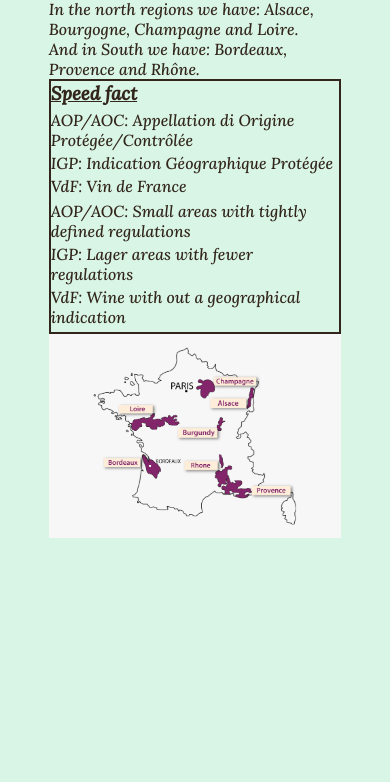
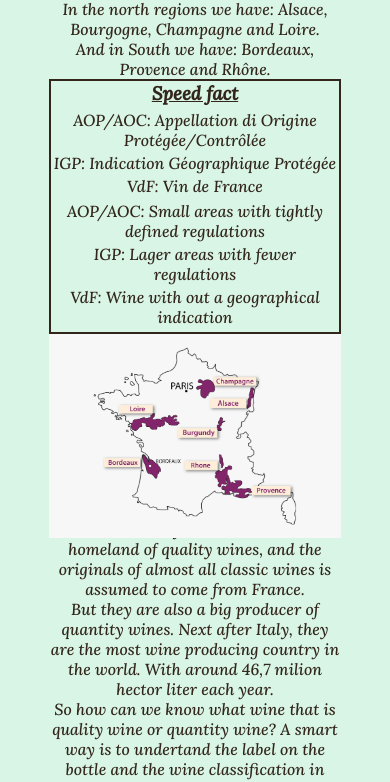
Before and after one commit to GurraNasan/Understandingthelabel, a plain HTML site: page north.html in a window 390 px wide. Shown: the part 892-1674 px from the top of the page. Drawn offline with Linux system fonts and the light colour scheme.

Commit message:
fix bug on media querie for screen smaller then 1100px

```diff
--- a/assets/css/style.css
+++ b/assets/css/style.css
@@ -62,7 +62,7 @@ body {
 
 .fact-section {
     margin-left: 3px;
-    height: 750px;
+    height: 700px;
 }
 
 .fact-section div {
@@ -84,6 +84,7 @@ body {
 .img-box img {
     max-width: 100%;
     max-height: 100%;
+    margin-top: 30px;
 
 }
 
@@ -91,6 +92,7 @@ body {
     float: right;
     border: #32251b solid 2px;
     width: 33%;
+    margin-top: 30px;
 }
 .speed-fact h3 {
     text-decoration: underline #32251b;
@@ -105,7 +107,7 @@ body {
     margin: 5px 0;
 }
 
-/* footer */
+/* footer  and social links*/
 
 footer {
     height: 50px;
@@ -140,21 +142,26 @@ footer i {
 
 /* Media queries */
 
-/* For screens up to 1000px */
-@media screen and (max-width: 1000px) {
+/* For screens up to 1100px */
+@media screen and (max-width: 1100px) {
 .fact-section {
     width: 75%;
-    height: 1500px;
+    height: 1200px;
     margin: 0 auto;
+    text-align: center;
     }
 .general-fact, .speed-fact {
     width: 100%;
     float: left;
-}
+    margin: 0;
+    }
 .img-box {
     clear: both;
     width: 100%;
-}
+    }
+    .img-box img {
+        margin: 0;
+        }
 }
 
 /* for screens up to 450px */
@@ -164,15 +171,3 @@ footer i {
         padding: 0;
     }
 }
-
-/* Style for the diffrent regions
-
-.wine-region {
-    margin-left: 3px;
-    height: 800px;
-    display: inline;
-}
-#wine-region div {
-    box-sizing: border-box;
-}
-*/
```
